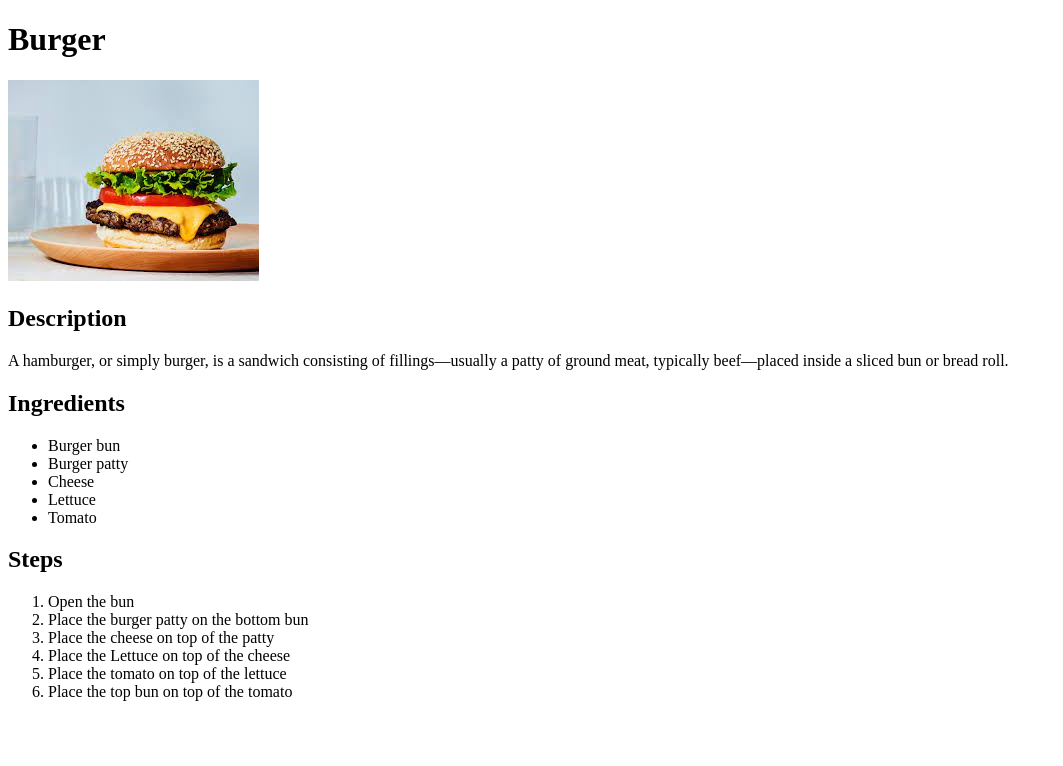
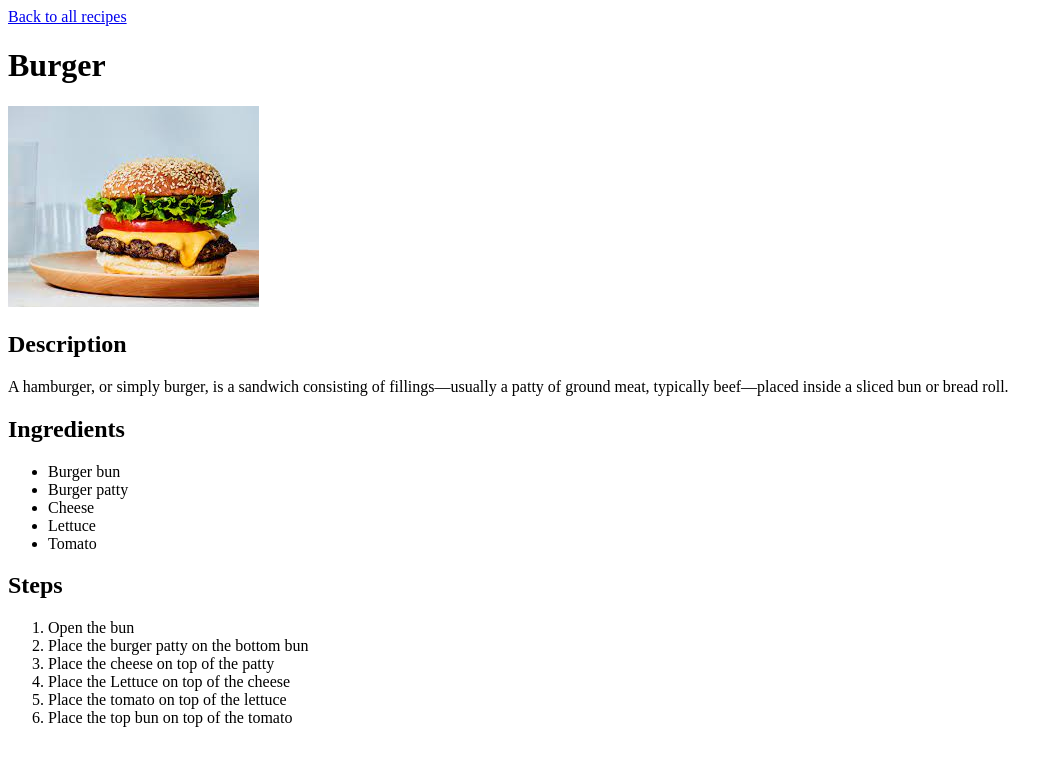
Before and after one commit to Jcole429/odin-recipes, a plain HTML site: page recipes/burger.html in a window 1280 px wide. Shown: the whole page, without its empty margins (0-1063 px from the left). Drawn offline with Linux system fonts and the light colour scheme.

Commit message:
Add link back to index page on burger page

```diff
--- a/recipes/burger.html
+++ b/recipes/burger.html
@@ -9,6 +9,7 @@
 </head>
 
 <body>
+	<a href="../index.html">Back to all recipes</a>
 	<h1>Burger</h1>
 	<img src="../images/burger.jpeg" alt="Picture of a burger">
 	<h2>Description</h2>
```
